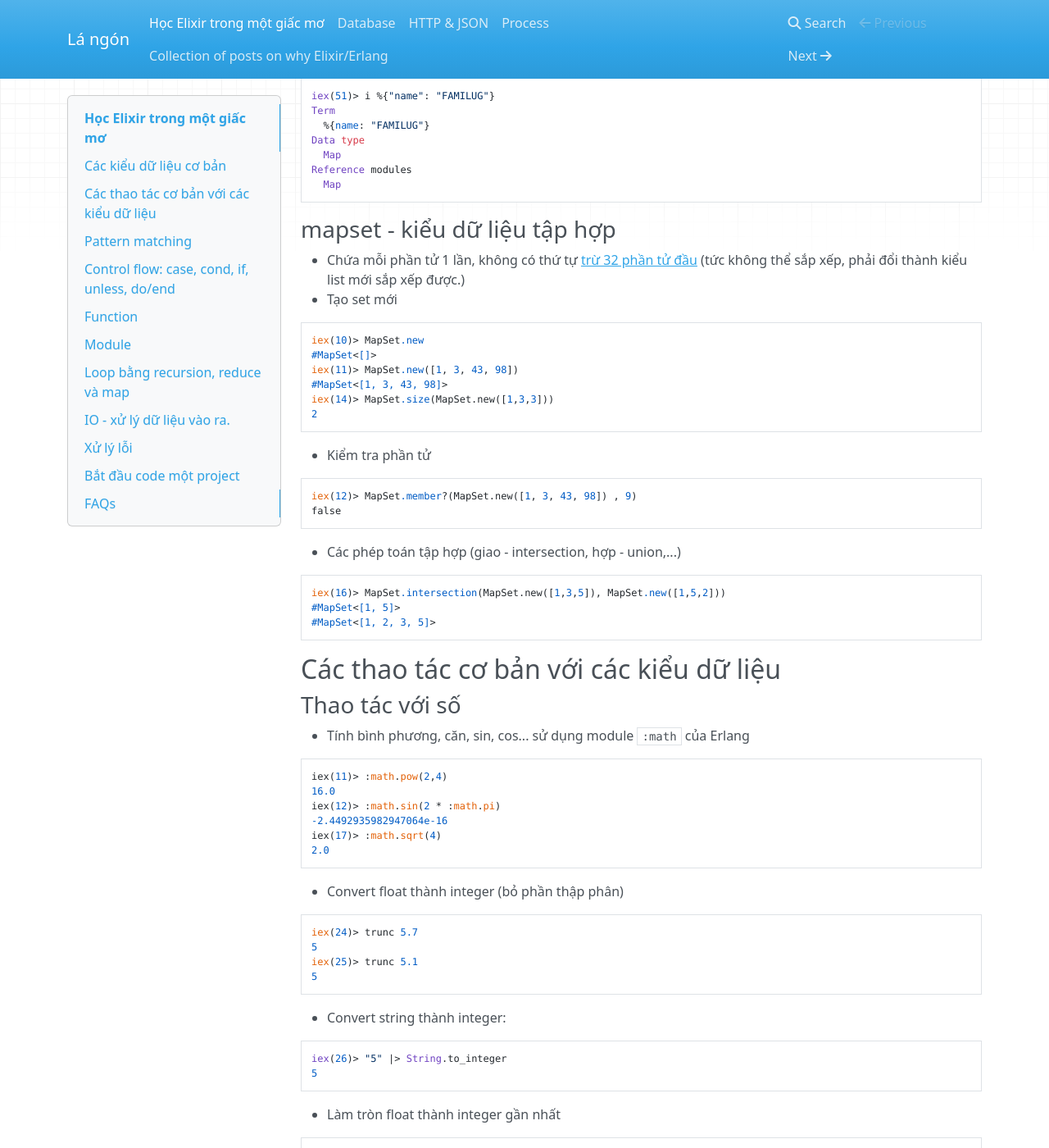
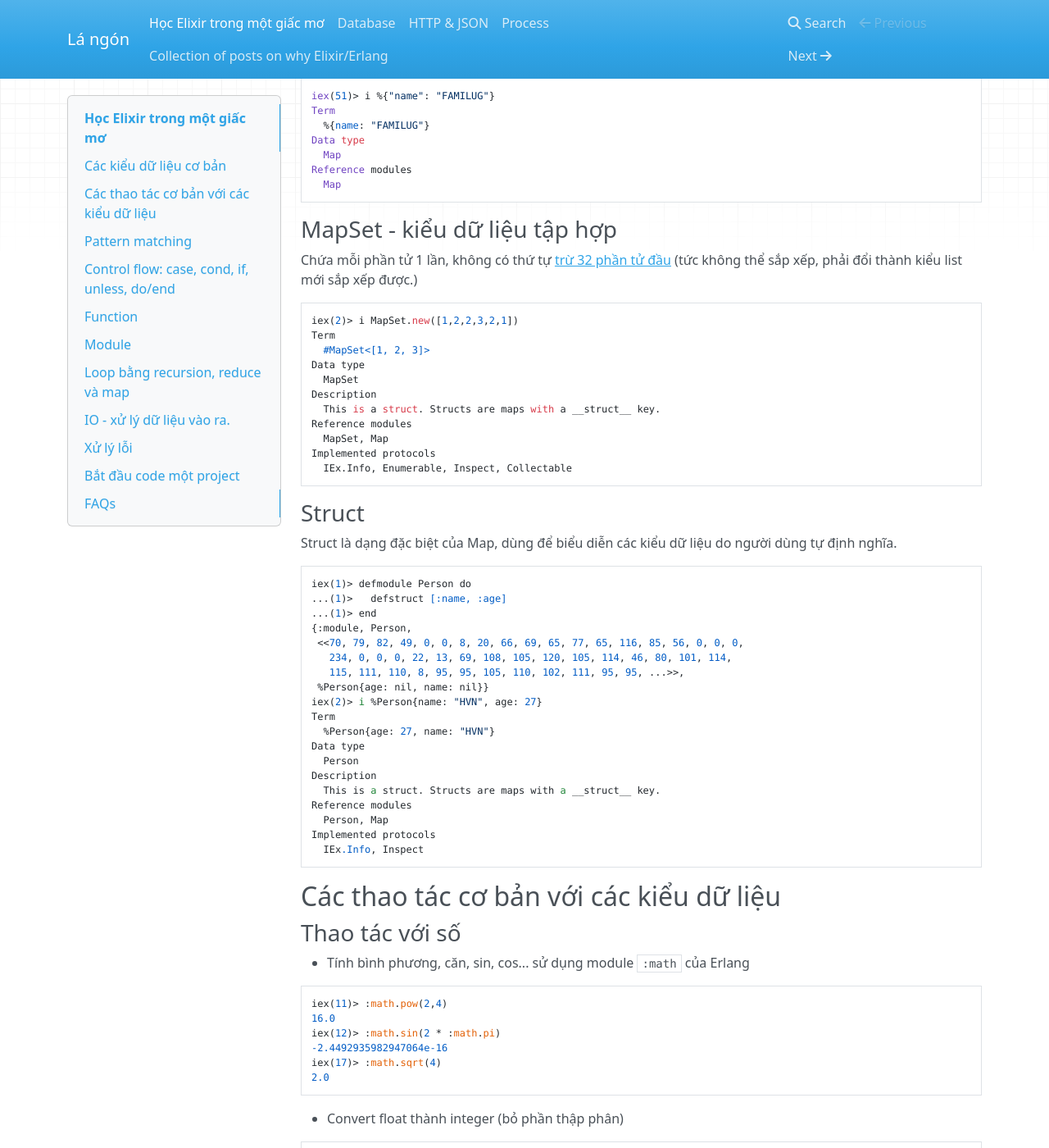
Before and after one commit to hvnsweeting/elixir-trong-mot-giac-mo, an MkDocs documentation site: the page built from docs/index.md, in a window 1280 px wide and 1400 px high, scrolled down 4757 px. Shown: the whole window at 82% size. Built offline with MkDocs 1.6.1, drawn with Linux system fonts in a browser that asks for light colours; nearby versions of some CDN libraries; some of the changed text lies outside the part shown.

Commit message:
Update MapSet and Struct

````diff
--- a/docs/index.md
+++ b/docs/index.md
@@ -245,28 +245,48 @@ Reference modules
   Map
 ```
 
-### mapset - kiểu dữ liệu tập hợp
-- Chứa mỗi phần tử 1 lần, không có thứ tự [trừ 32 phần tử đầu](http://stackoverflow.com/a/40408469) (tức không thể sắp xếp, phải đổi thành kiểu list mới sắp xếp được.)
-- Tạo set mới
-```
-iex(10)> MapSet.new
-#MapSet<[]>
-iex(11)> MapSet.new([1, 3, 43, 98])
-#MapSet<[1, 3, 43, 98]>
-iex(14)> MapSet.size(MapSet.new([1,3,3]))
-2
-```
-- Kiểm tra phần tử
-```
-iex(12)> MapSet.member?(MapSet.new([1, 3, 43, 98]) , 9)
-false
-```
-
-- Các phép toán tập hợp (giao - intersection, hợp - union,...)
-```
-iex(16)> MapSet.intersection(MapSet.new([1,3,5]), MapSet.new([1,5,2]))
-#MapSet<[1, 5]>
-#MapSet<[1, 2, 3, 5]>
+### MapSet - kiểu dữ liệu tập hợp
+Chứa mỗi phần tử 1 lần, không có thứ tự [trừ 32 phần tử đầu](http://stackoverflow.com/a/40408469) (tức không thể sắp xếp, phải đổi thành kiểu list mới sắp xếp được.)
+
+```
+iex(2)> i MapSet.new([1,2,2,3,2,1])
+Term
+  #MapSet<[1, 2, 3]>
+Data type
+  MapSet
+Description
+  This is a struct. Structs are maps with a __struct__ key.
+Reference modules
+  MapSet, Map
+Implemented protocols
+  IEx.Info, Enumerable, Inspect, Collectable
+```
+
+### Struct
+
+Struct là dạng đặc biệt của Map, dùng để biểu diễn các kiểu dữ liệu
+do người dùng tự định nghĩa.
+
+```
+iex(1)> defmodule Person do
+...(1)>   defstruct [:name, :age]
+...(1)> end
+{:module, Person,
+ <<70, 79, 82, 49, 0, 0, 8, 20, 66, 69, 65, 77, 65, 116, 85, 56, 0, 0, 0,
+   234, 0, 0, 0, 22, 13, 69, 108, 105, 120, 105, 114, 46, 80, 101, 114,
+   115, 111, 110, 8, 95, 95, 105, 110, 102, 111, 95, 95, ...>>,
+ %Person{age: nil, name: nil}}
+iex(2)> i %Person{name: "HVN", age: 27}
+Term
+  %Person{age: 27, name: "HVN"}
+Data type
+  Person
+Description
+  This is a struct. Structs are maps with a __struct__ key.
+Reference modules
+  Person, Map
+Implemented protocols
+  IEx.Info, Inspect
 ```
 
 ## Các thao tác cơ bản với các kiểu dữ liệu
@@ -853,6 +873,51 @@ iex(2)>  %{a: [1, 2, 3], b: ["meo", "ga"]} |> Enum.into(%{}, fn {k, v} -> {k, le
 ```
 
 Mỗi kiểu dữ liệu đều có một module tương ứng cung cấp các function cần thiết: List, Map, String. Module `Enum` dùng chung cho các kiểu dữ liệu cho phép duyệt qua từng phần tử: như `List`
+
+### MapSet
+- Kiểm tra phần tử
+```
+iex(12)> MapSet.member?(MapSet.new([1, 3, 43, 98]) , 9)
+false
+```
+
+- Các phép toán tập hợp (giao - intersection, hợp - union,...)
+```
+iex(16)> MapSet.intersection(MapSet.new([1,3,5]), MapSet.new([1,5,2]))
+#MapSet<[1, 5]>
+#MapSet<[1, 2, 3, 5]>
+```
+
+### Struct
+Lấy giá trị của field
+```
+iex(1)> defmodule Person do
+...(1)>   defstruct [:name, :age]
+...(1)> end
+...
+iex(3)> Map.fetch %Person{name: "HVN", age: 27}, :name
+{:ok, "HVN"}
+```
+
+Thay đổi giá trị của các field trong struct
+```
+iex(4)> hvn = %Person{name: "HVN", age: 27}
+%Person{age: 27, name: "HVN"}
+iex(5)> %{hvn | age: hvn.age + 1}
+%Person{age: 28, name: "HVN"}
+```
+
+Thay đổi giá trị của nested value (value của field trong struct trong struct khác ...)
+```
+iex(2)> defmodule Class do
+...(2)>   defstruct person: %Person{}, name: "PyMI"
+...(2)> end
+...
+iex(4)> pymi = %Class{person: %Person{name: "HVN", age: 27}}
+%Class{name: "PyMI", person: %Person{age: 27, name: "HVN"}}
+iex(5)> put_in pymi.person.age, 28
+%Class{name: "PyMI", person: %Person{age: 28, name: "HVN"}}
+```
 
 ## Pattern matching
 
````
